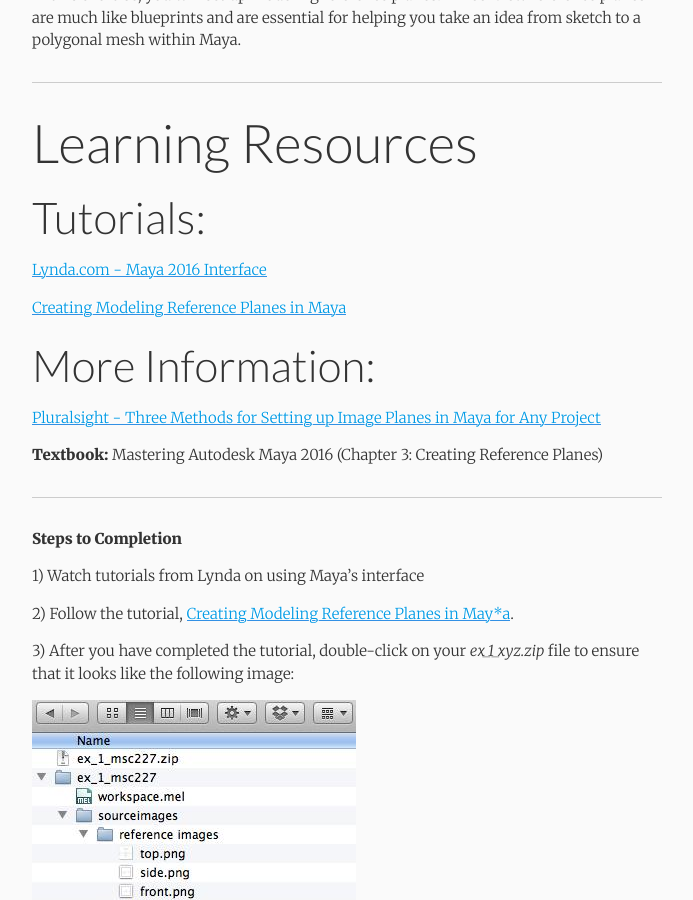
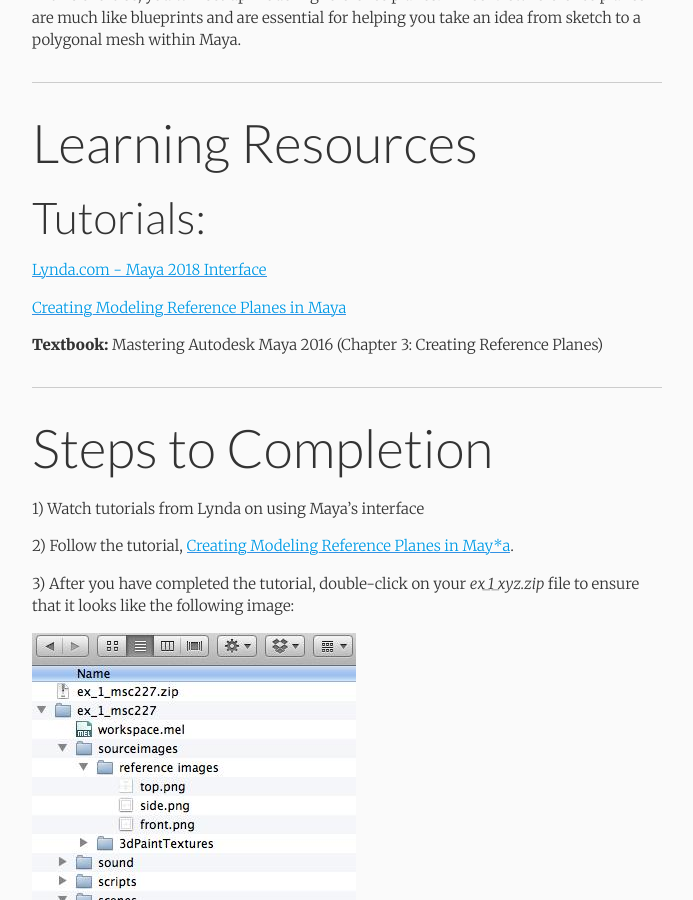
Before and after one commit to michael-collins/3d-modeling-rendering-animation-sp18--oer, a Jekyll site: the page built from _exercises/maya-image-planes-for-modeling/maya-image-planes-for-modeling.md, in a window 1280 px wide and 900 px high, scrolled down 456 px. Shown: the whole window, without its empty margins (293-986 px from the left). Built offline with Jekyll 4.4.1, drawn with Linux system fonts in a browser that asks for light colours; nearby versions of some CDN libraries.

Commit message:
Update maya-image-planes-for-modeling.md

```diff
--- a/_exercises/maya-image-planes-for-modeling/maya-image-planes-for-modeling.md
+++ b/_exercises/maya-image-planes-for-modeling/maya-image-planes-for-modeling.md
@@ -13,19 +13,14 @@
 
 ### Tutorials:
 
-[Lynda.com - Maya 2016 Interface](http://www.lynda.com/Maya-tutorials/Overview-Maya-interface/370380/413182-4.html)
+[Lynda.com - Maya 2018 Interface](https://www.lynda.com/Maya-tutorials/Maya-2018-Essential-Training/604210-2.html?org=psu.edu)
 
 [Creating Modeling Reference Planes in Maya](https://docs.google.com/document/d/10lqkDYPs3Qx6IcH6Z25TYVpU7M85QtxQMJ0P6VoBHwg/edit)
-
-### More Information:
-
-[Pluralsight - Three Methods for Setting up Image Planes in Maya for Any Project](http://blog.digitaltutors.com/setting-up-image-planes-in-maya/)
 
 **Textbook:** Mastering Autodesk Maya 2016 (Chapter 3: Creating Reference Planes)
 
 * * *
-
-**Steps to Completion**
+## Steps to Completion
 
 1) Watch tutorials from Lynda on using Maya’s interface
 
```
